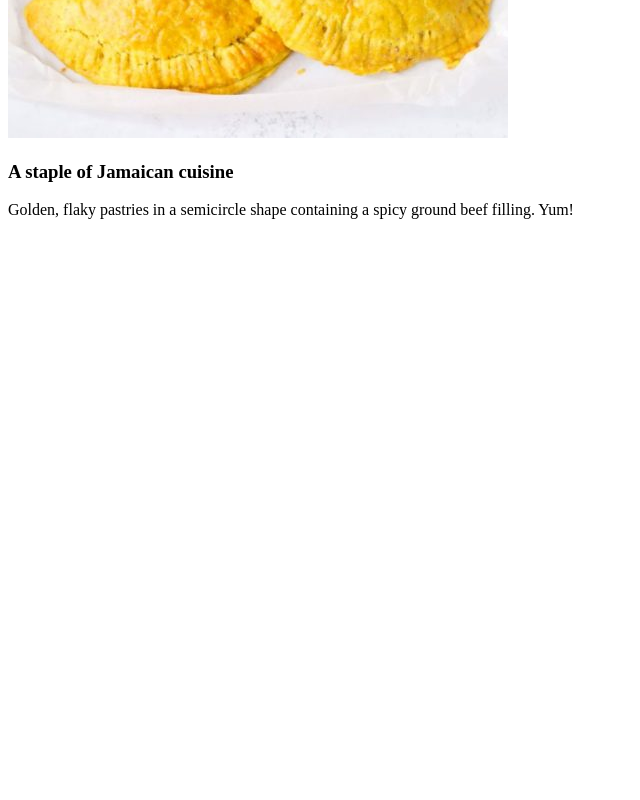
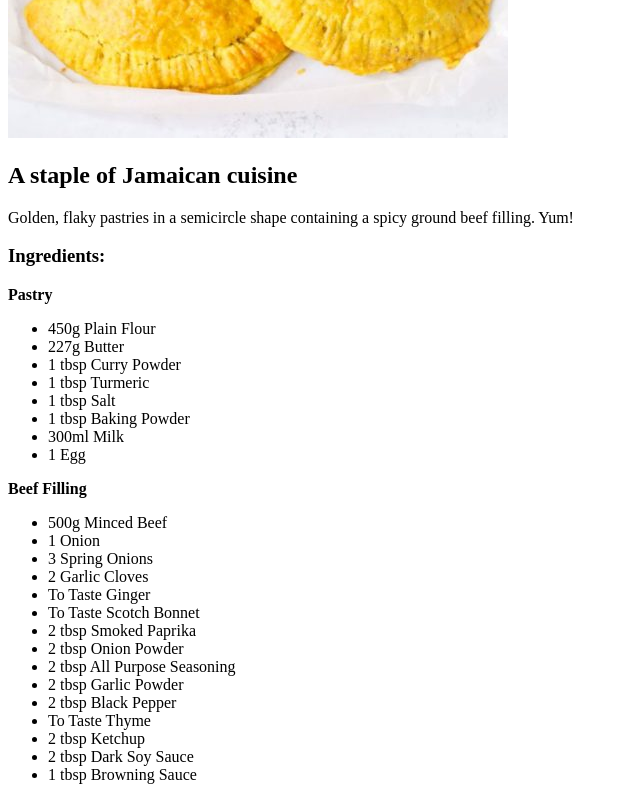
Before and after one commit to shilohhamilton/odin-recipes, a plain HTML site: page recipes/beefpatties.html in a window 1280 px wide. Shown: the part 442-1242 px from the top of the page, without its empty margins (0-640 px from the left). Before the commit the page ends 800 px from the top, so only its background shows below. Drawn offline with Linux system fonts and the light colour scheme.

Commit message:
Add unordered lists for ingredients

```diff
--- a/recipes/beefpatties.html
+++ b/recipes/beefpatties.html
@@ -9,7 +9,37 @@
 <body>
     <h1>Beef Patties</h1>
     <img src="../images/beefpatties.jpg" alt="Golden, flaky pastries with a scrumptious and spicy beef filling">
-    <h3>A staple of Jamaican cuisine</h3>
+    <h2>A staple of Jamaican cuisine</h2>
     <p>Golden, flaky pastries in a semicircle shape containing a spicy ground beef filling. Yum!</p>
+    <h3>Ingredients:</h3>
+    <strong>Pastry</strong>
+    <ul>
+        <li>450g Plain Flour</li>
+        <li>227g Butter</li>
+        <li>1 tbsp Curry Powder</li>
+        <li>1 tbsp Turmeric</li>
+        <li>1 tbsp Salt</li>
+        <li>1 tbsp Baking Powder</li>
+        <li>300ml Milk</li>
+        <li>1 Egg</li>
+    </ul>
+    <strong>Beef Filling</strong>
+    <ul>
+        <li>500g Minced Beef</li>
+        <li>1 Onion</li>
+        <li>3 Spring Onions</li>
+        <li>2 Garlic Cloves</li>
+        <li>To Taste Ginger</li>
+        <li>To Taste Scotch Bonnet</li>
+        <li>2 tbsp Smoked Paprika</li>
+        <li>2 tbsp Onion Powder</li>
+        <li>2 tbsp All Purpose Seasoning</li>
+        <li>2 tbsp Garlic Powder</li>
+        <li>2 tbsp Black Pepper</li>
+        <li>To Taste Thyme</li>
+        <li>2 tbsp Ketchup</li>
+        <li>2 tbsp Dark Soy Sauce</li>
+        <li>1 tbsp Browning Sauce</li>
+    </ul>
 </body>
 </html>
```
